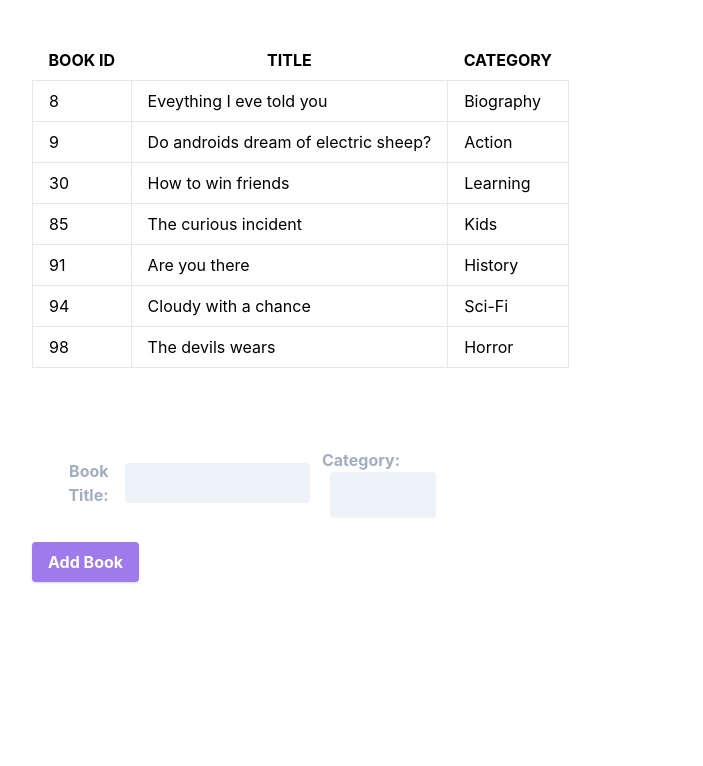
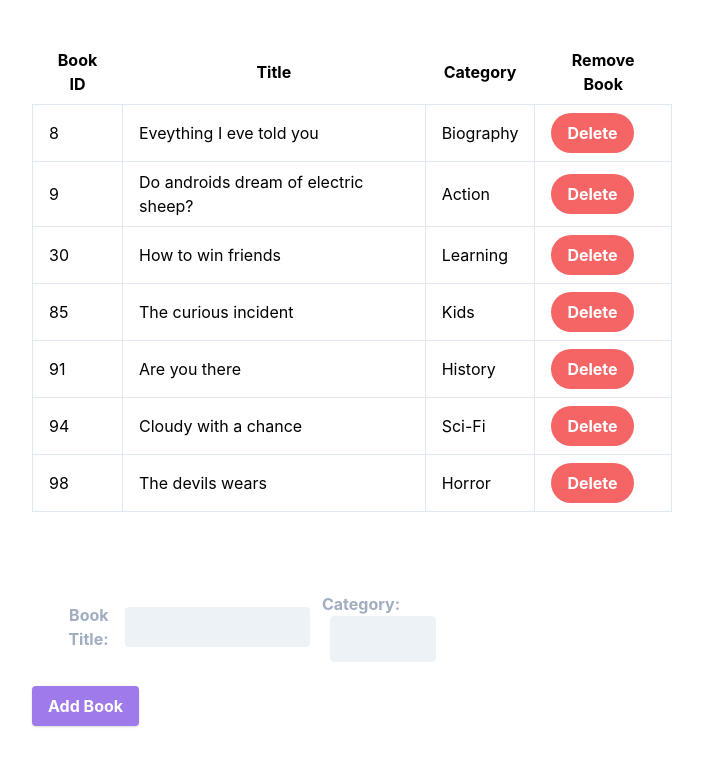
Before and after one commit to abruzy/react-bookstore, a React (Create React App) app: page / in a window 1280 px wide. Shown: the top 766 px of the page, without its empty margins (288-991 px from the left). Built offline with nearby package versions, Linux system fonts and the light colour scheme.

Commit message:
feat: handleChange, handleSubmit added

```diff
--- a/src/components/Book.js
+++ b/src/components/Book.js
@@ -1,7 +1,9 @@
 import React from 'react';
 import PropTypes from 'prop-types';
+import { connect } from 'react-redux';
+import { REMOVE_BOOK } from '../actions';
 
-const Book = ({ book }) => (
+const Book = ({ book, handleRemoveBook }) => (
   <tr>
     <td className="border px-4 py-2">
       {' '}
@@ -18,6 +20,10 @@ const Book = ({ book }) => (
       {book.category}
       {' '}
     </td>
+    <td className="border px-4 py-2">
+      {' '}
+      <button className="bg-red-500 hover:bg-red-700 text-white font-bold py-2 px-4 rounded-full" type="button" onClick={() => handleRemoveBook(book)}>Delete</button>
+    </td>
   </tr>
 );
 
@@ -27,6 +33,11 @@ Book.propTypes = {
     title: PropTypes.string.isRequired,
     category: PropTypes.string.isRequired,
   }).isRequired,
+  handleRemoveBook: PropTypes.func.isRequired,
 };
 
-export default Book;
+const mapDispatchToProps = dispatch => ({
+  handleRemoveBook: book => { dispatch(REMOVE_BOOK(book)); },
+});
+
+export default connect(null, mapDispatchToProps)(Book);
--- a/src/containers/BooksForm.js
+++ b/src/containers/BooksForm.js
@@ -1,4 +1,7 @@
 import React from 'react';
+import { connect } from 'react-redux';
+import PropTypes from 'prop-types';
+import { CREATE_BOOK } from '../actions';
 
 class BooksForm extends React.Component {
   constructor(props) {
@@ -8,13 +11,52 @@ class BooksForm extends React.Component {
       title: '',
       category: '',
     };
+
+    this.handleChange = this.handleChange.bind(this);
+    this.handleCategory = this.handleCategory.bind(this);
+    this.handleSubmit = this.handleSubmit.bind(this);
+  }
+
+  handleChange(event) {
+    this.setState({
+      title: event.target.value,
+    });
+  }
+
+  handleCategory(event) {
+    this.setState({
+      category: event.target.value,
+    });
+  }
+
+  handleSubmit(event) {
+    event.preventDefault();
+    const { title, category } = this.state;
+    const { addBook } = this.props;
+
+    const book = {
+      id: Math.floor(Math.random() * 100),
+      title,
+      category,
+    };
+
+    if (title !== '' && category !== '') {
+      addBook(book);
+
+      this.setState({
+        title: '',
+        category: '',
+      });
+    }
   }
 
   render() {
     const categories = ['', 'Action', 'Biography', 'History', 'Horror', 'Kids', 'Learning', 'Sci-Fi'];
+
     const { title, category } = this.state;
+
     return (
-      <form className="w-full max-w-sm">
+      <form className="w-full max-w-sm" onSubmit={this.handleSubmit}>
         <div className="md:flex md:items-center mb-6">
           <div className="md:w-1/3">
             <label className="block text-gray-500 font-bold md:text-right mb-1 md:mb-0 pr-4" htmlFor="booktitle">
@@ -23,7 +65,7 @@ class BooksForm extends React.Component {
             </label>
           </div>
           <div className="md:w-2/3">
-            <input className="bg-gray-200 appearance-none border-2 border-gray-200 rounded w-full py-2 px-4 text-gray-700 leading-tight focus:outline-none focus:bg-white focus:border-purple-500" type="text" name="booktitle" id="booktitle" value={title} />
+            <input className="bg-gray-200 appearance-none border-2 border-gray-200 rounded w-full py-2 px-4 text-gray-700 leading-tight focus:outline-none focus:bg-white focus:border-purple-500" type="text" name="booktitle" id="booktitle" value={title} onChange={this.handleChange} />
           </div>
           <div className="relative">
             <label className="block text-gray-500 font-bold md:text-right mb-1 md:mb-0 pr-4" htmlFor="cat">
@@ -31,7 +73,7 @@ class BooksForm extends React.Component {
               Category:
             </label>
 
-            <select className="flex ml-5 appearance-none w-full bg-gray-200 border border-gray-200 text-gray-700 py-3 px-4 pr-8 rounded leading-tight focus:outline-none focus:bg-white focus:border-gray-500" name="cat" value={category}>
+            <select className="flex ml-5 appearance-none w-full bg-gray-200 border border-gray-200 text-gray-700 py-3 px-4 pr-8 rounded leading-tight focus:outline-none focus:bg-white focus:border-gray-500" name="cat" value={category} onChange={this.handleCategory}>
               {categories.map(cat => (
                 <option key={cat} value={cat}>
                   {' '}
@@ -42,10 +84,18 @@ class BooksForm extends React.Component {
             </select>
           </div>
         </div>
-        <button className="shadow bg-purple-500 hover:bg-purple-400 focus:shadow-outline focus:outline-none text-white font-bold py-2 px-4 rounded" type="button">Add Book</button>
+        <input className="shadow bg-purple-500 hover:bg-purple-400 focus:shadow-outline focus:outline-none text-white font-bold py-2 px-4 rounded" type="submit" value="Add Book" />
       </form>
     );
   }
 }
 
-export default BooksForm;
+BooksForm.propTypes = {
+  addBook: PropTypes.func.isRequired,
+};
+
+const mapDispatchToProps = dispatch => ({
+  addBook: book => dispatch(CREATE_BOOK(book)),
+});
+
+export default connect(null, mapDispatchToProps)(BooksForm);
--- a/src/containers/BooksList.js
+++ b/src/containers/BooksList.js
@@ -8,9 +8,10 @@ const BooksList = ({ books }) => (
     <table className="table-auto mb-20">
       <thead>
         <tr>
-          <th className="px-4 py-2"> BOOK ID</th>
-          <th className="px-4 py-2">TITLE</th>
-          <th className="px-4 py-2">CATEGORY</th>
+          <th className="px-4 py-2"> Book ID</th>
+          <th className="px-4 py-2">Title</th>
+          <th className="px-4 py-2">Category</th>
+          <th className="px-4 py-2">Remove Book</th>
         </tr>
       </thead>
       <tbody>
```
